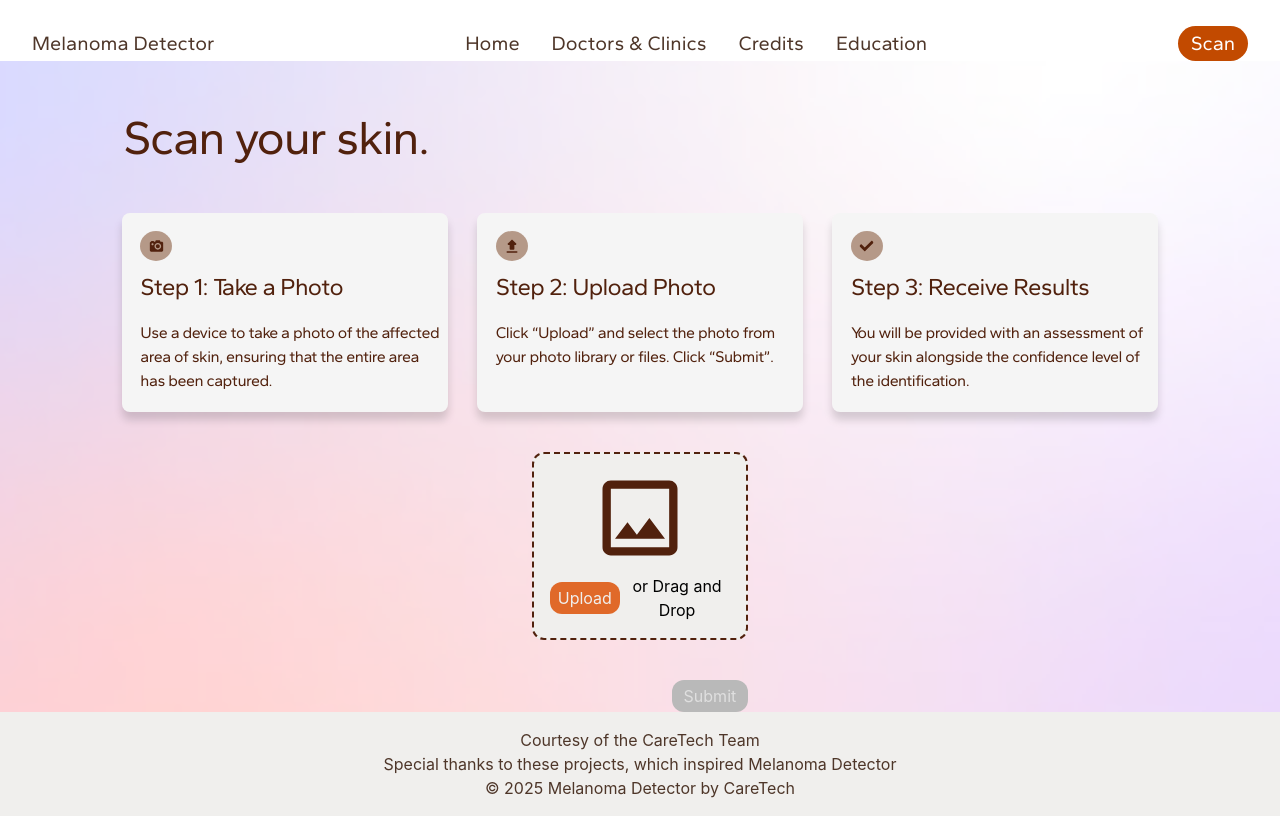
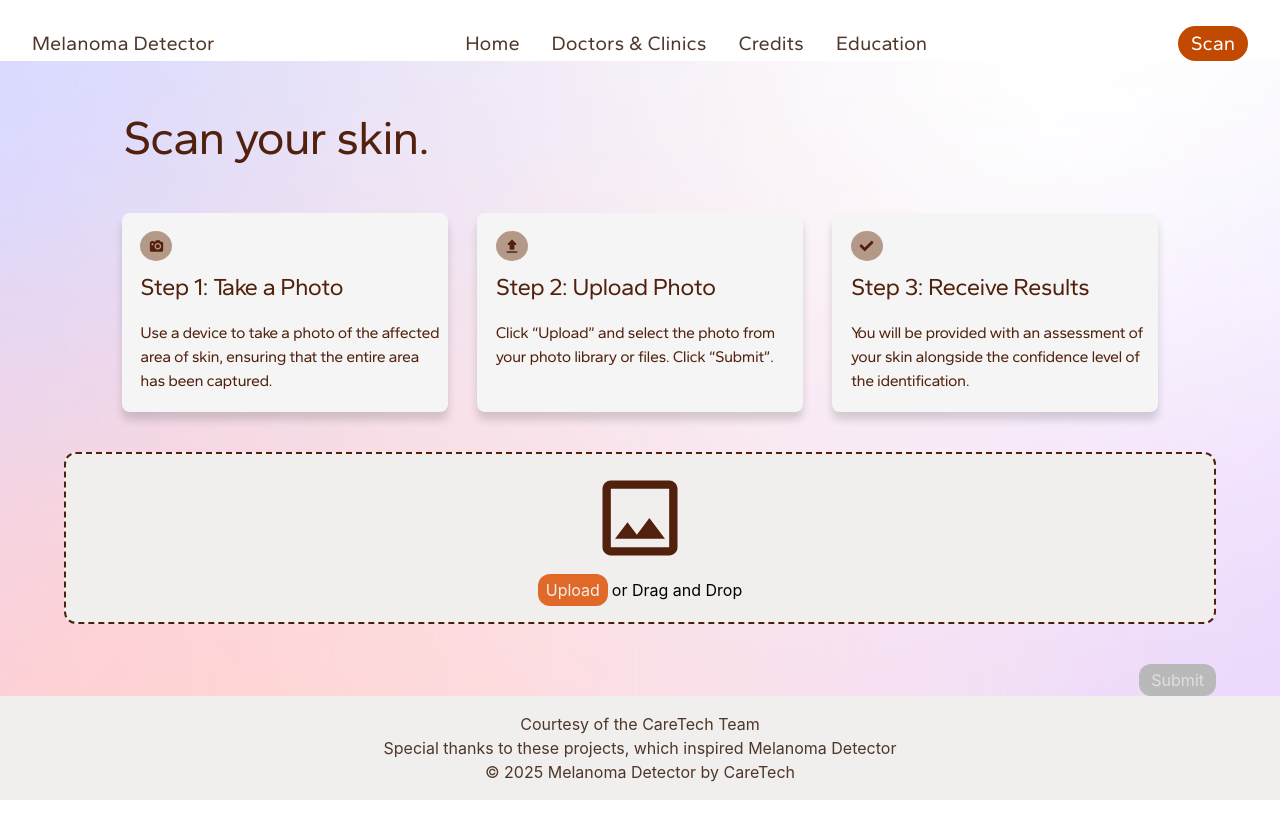
Before and after one commit to CareTech-at-UCI/melanoma-project, a React (Create React App) app in the folder frontend/: page /scan in a window 1280 px wide. Built offline with nearby package versions, Linux system fonts and the light colour scheme.

Commit message:
moved upload component to be independant

```diff
--- a/frontend/src/pages/Scan.jsx
+++ b/frontend/src/pages/Scan.jsx
@@ -33,14 +33,10 @@ export const Scan = () => {
                     {/*Step 3*/}
                     <StepCard title="Step 3: Receive Results" description="You will be provided with an assessment of your skin alongside the confidence level of the identification." icon={CheckIcon}/>
                 </div>
-
-                {/*upload-image-component*/}
-
-                <Upload/>
-
             </div>
         </div>
     </div>
+    <Upload/>
     </>
   )
 };
```
